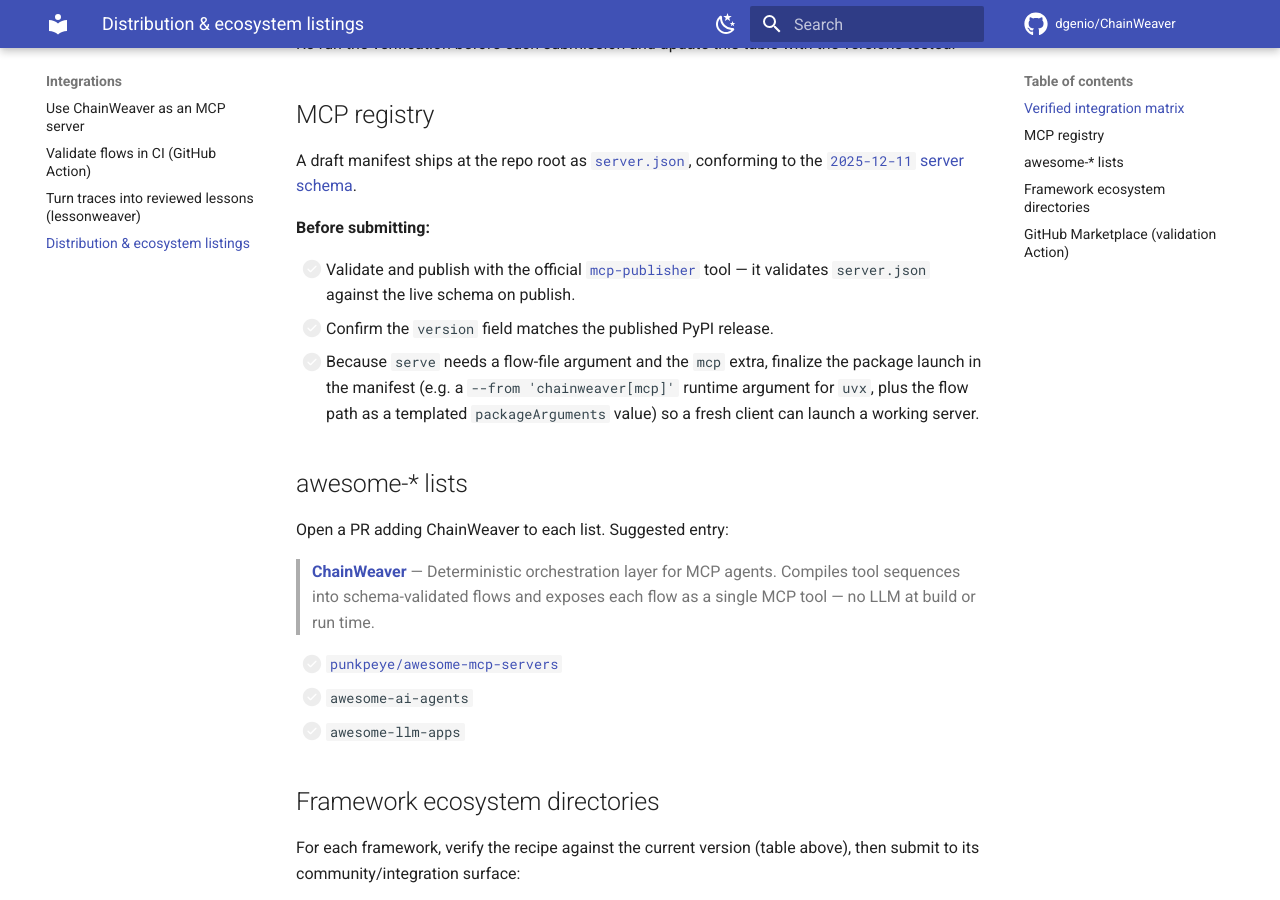
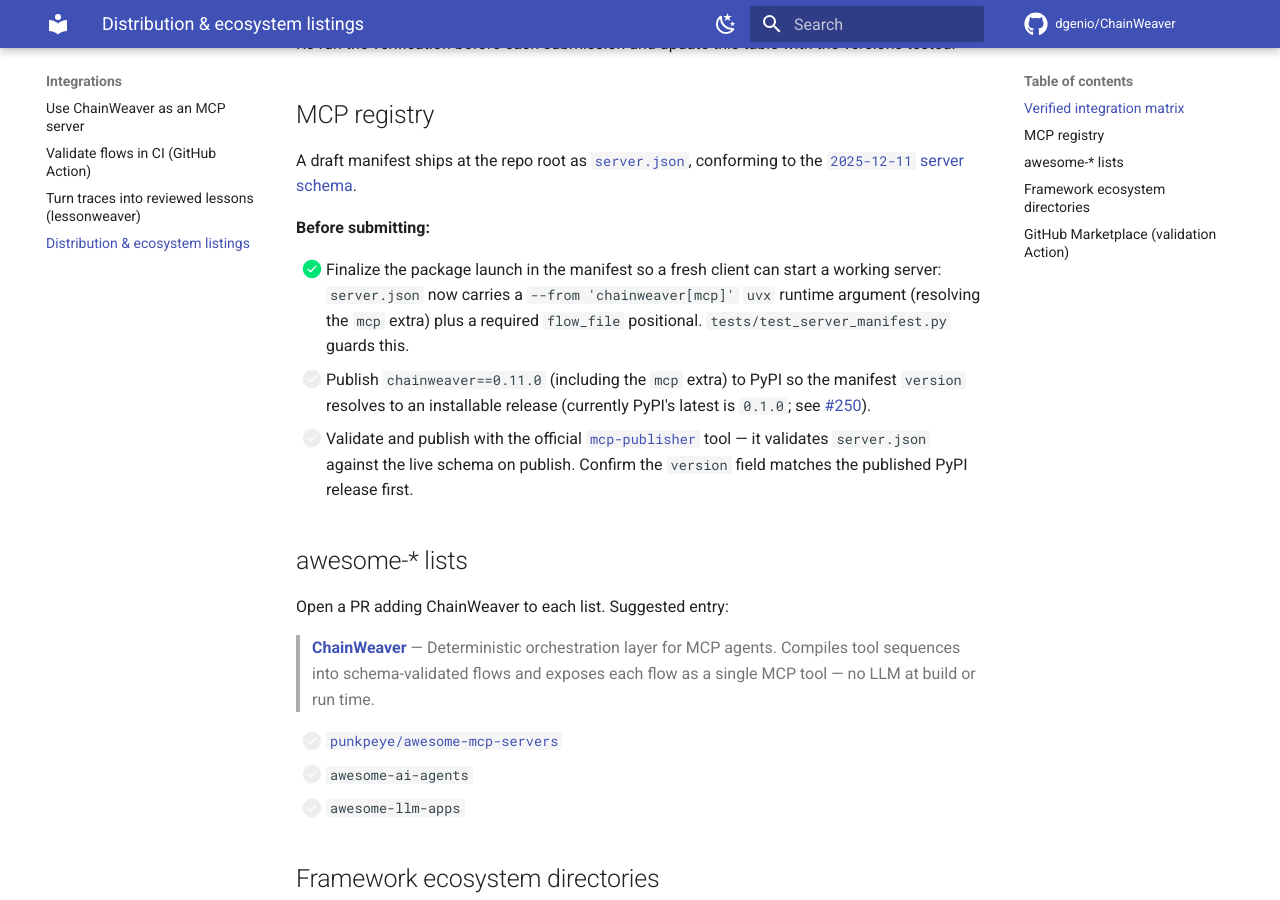
Before and after one commit to dgenio/ChainWeaver, an MkDocs documentation site: the page built from docs/distribution.md, in a window 1280 px wide and 900 px high, scrolled down 891 px. Built offline with MkDocs 1.6.1 and Material for MkDocs 9.7.7, drawn with Linux system fonts in a browser that asks for light colours; comment, search, counter and statistics services are not loaded.

Commit message:
fix(mcp): resolve [mcp] extra in registry manifest fresh-client launch (#250)
server.json launched bare `chainweaver` via uvx, so a fresh MCP client
would install the package without the optional `mcp`/`fastmcp` dependencies
that `chainweaver serve` needs. Add a `--from 'chainweaver[mcp]'` uvx runtime
argument so the served command can actually start:

    uvx --from 'chainweaver[mcp]' chainweaver serve <flow_file>

Add tests/test_server_manifest.py to guard the manifest version alignment
(matches chainweaver.__version__) and the [mcp]-extra launch, and sync the
distribution/MCP-server docs. Publishing chainweaver==0.11.0 to PyPI and
running mcp-publisher remain external prerequisites tracked in #250/#230.

```diff
--- a/docs/distribution.md
+++ b/docs/distribution.md
@@ -37,14 +37,17 @@ conforming to the
 
 **Before submitting:**
 
+- [x] Finalize the package launch in the manifest so a fresh client can start a
+      working server: `server.json` now carries a `--from 'chainweaver[mcp]'`
+      `uvx` runtime argument (resolving the `mcp` extra) plus a required
+      `flow_file` positional. `tests/test_server_manifest.py` guards this.
+- [ ] Publish `chainweaver==0.11.0` (including the `mcp` extra) to PyPI so the
+      manifest `version` resolves to an installable release (currently PyPI's
+      latest is `0.1.0`; see [#250](https://github.com/dgenio/ChainWeaver/issues/250)).
 - [ ] Validate and publish with the official
       [`mcp-publisher`](https://github.com/modelcontextprotocol/registry) tool —
-      it validates `server.json` against the live schema on publish.
-- [ ] Confirm the `version` field matches the published PyPI release.
-- [ ] Because `serve` needs a flow-file argument and the `mcp` extra, finalize the
-      package launch in the manifest (e.g. a `--from 'chainweaver[mcp]'` runtime
-      argument for `uvx`, plus the flow path as a templated `packageArguments`
-      value) so a fresh client can launch a working server.
+      it validates `server.json` against the live schema on publish. Confirm the
+      `version` field matches the published PyPI release first.
 
 ## awesome-* lists
 
```
Also changed, not shown: CHANGELOG.md (+11 -0 lines), docs/mcp-server.md (+8 -2 lines), server.json (+8 -0 lines), 1 other file.
